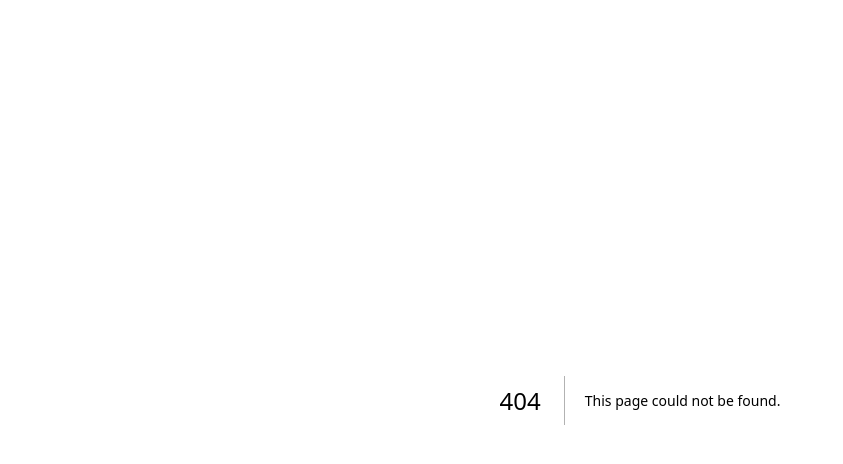
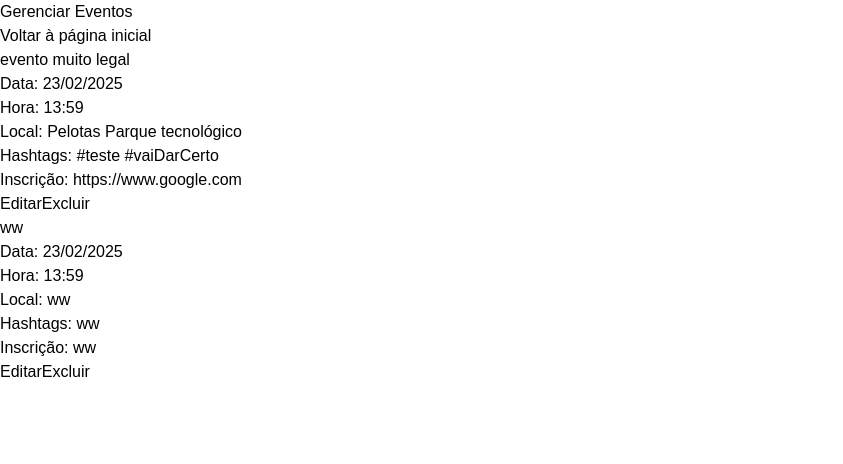
Before and after one commit to LelePG/construtor-posts, a Next.js app: page /eventos in a window 1280 px wide. Before the commit this address had no page. Shown: the top 464 px of the page, without its empty margins (0-843 px from the left). Built offline with nearby package versions, Linux system fonts and the light colour scheme.

Commit message:
feature:lista os eventos cadastrados

```diff
--- /dev/null
+++ b/src/app/(pages)/eventos/page.tsx
@@ -0,0 +1,43 @@
+"use client";
+import { useRouter } from "next/navigation";
+import { useEventos } from "@/data/hooks/useEventos";
+import CardEvento from "@/components/evento/CardEvento";
+import Link from "next/link";
+
+export default function PropriedadesEvento() {
+	const router = useRouter();
+	const { eventos, removerEvento } = useEventos();
+
+	function navegarParaEditar(nome: string) {
+		router.push(`/eventos/${nome}`);
+	}
+
+	function removerEAtualizar(nome: string) {
+		removerEvento(nome);
+		router.refresh();
+	}
+
+	return (
+		<main className="container mx-auto p-4">
+			<h2 className="text-4xl font-bold m-6 text-center text-gray-50">
+				Gerenciar Eventos
+			</h2>
+			<Link
+				href="/"
+				className="my-5 font-bold border border-blue-500 text-blue-500 py-3 px-8 rounded-lg hover:bg-blue-500 hover:text-gray-50"
+			>
+				Voltar à página inicial
+			</Link>
+			<div className="my-8 grid grid-cols-1 md:grid-cols-2 lg:grid-cols-3 gap-4">
+				{eventos.map((evento) => (
+					<CardEvento
+						key={evento.nome}
+						evento={evento}
+						editarEvento={navegarParaEditar}
+						removerEvento={removerEAtualizar}
+					/>
+				))}
+			</div>
+		</main>
+	);
+}
--- a/src/app/(pages)/page.tsx
+++ b/src/app/(pages)/page.tsx
@@ -11,10 +11,10 @@ export default function Home() {
 					Descrição da Postagem
 				</h2>
 				<Link
-					href="/propriedades-evento"
+					href="/eventos"
 					className="my-5 font-bold border border-blue-500 text-blue-500 py-3 px-8 rounded-lg hover:bg-blue-500 hover:text-gray-50"
 				>
-					Criar Novo Evento
+					Gerenciar Eventos
 				</Link>
 				<FormPost />
 			</section>
--- /dev/null
+++ b/src/components/evento/CardEvento.tsx
@@ -0,0 +1,30 @@
+import Evento from "@/core/evento/Evento";
+import React from "react";
+import { Button } from "../template";
+
+interface CardEventoProps {
+	evento: Evento;
+	removerEvento: (nome: string) => void;
+	editarEvento: (nome: string) => void;
+}
+
+export default function CardEvento({
+	evento,
+	removerEvento,
+	editarEvento,
+}: CardEventoProps) {
+	return (
+		<div className="p-4 bg-white rounded-lg shadow-md">
+			<h2 className="text-xl font-bold mb-2">{evento.nome}</h2>
+			<p className="text-gray-600">Data: {evento.data}</p>
+			<p className="text-gray-600">Hora: {evento.hora}</p>
+			<p className="text-gray-600">Local: {evento.local}</p>
+			<p className="text-gray-600">Hashtags: {evento.hashtags}</p>
+			<p className="text-gray-600">Inscrição: {evento.linkInscricao}</p>
+			<div className="flex gap-4">
+				<Button texto="Editar" onClick={() => editarEvento(evento.nome)} />
+				<Button texto="Excluir" onClick={() => removerEvento(evento.nome)} />
+			</div>
+		</div>
+	);
+}
```
Also changed, not shown: src/app/(pages)/propriedades-evento/page.tsx (deleted, +0 -16 lines).
